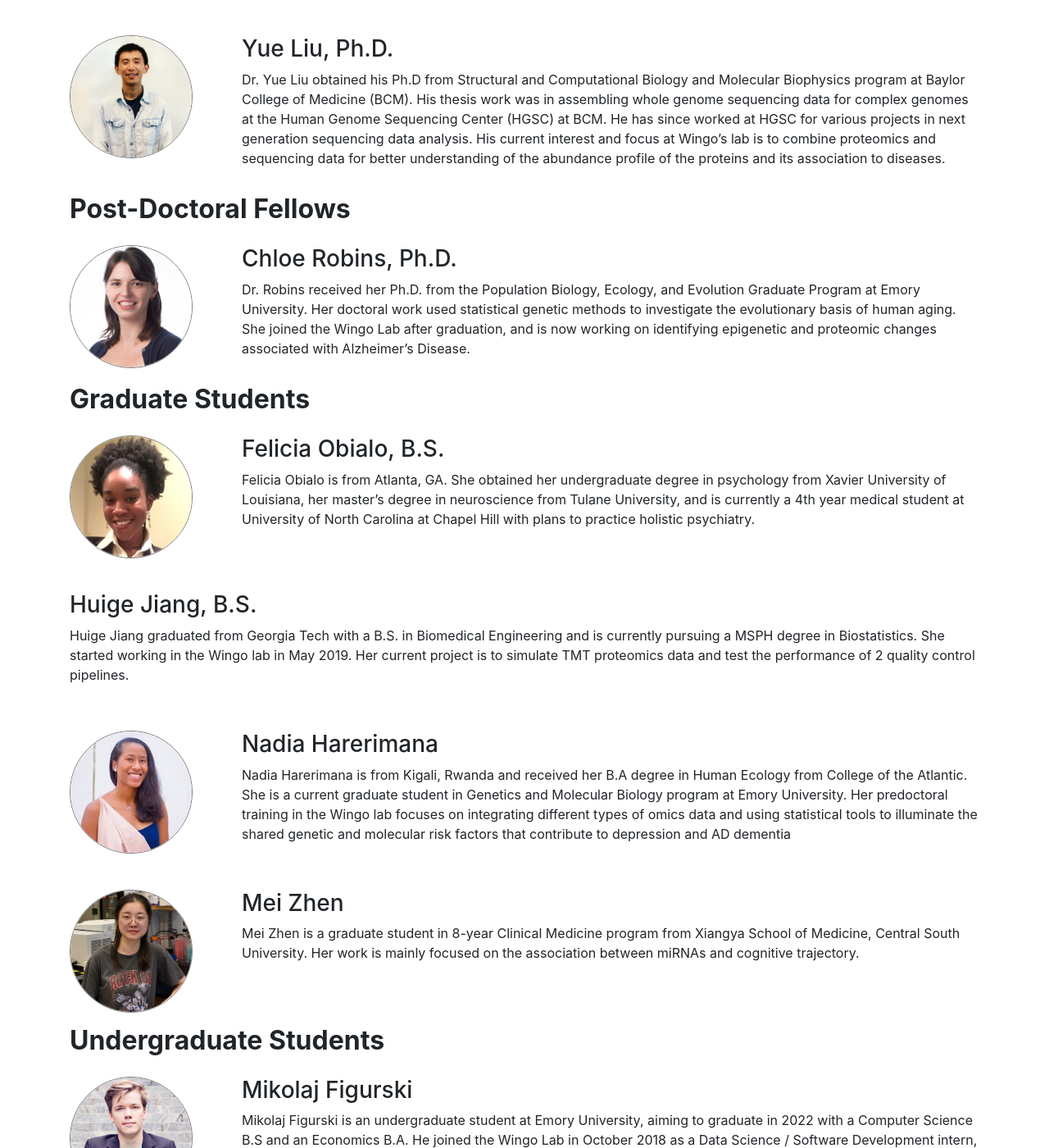
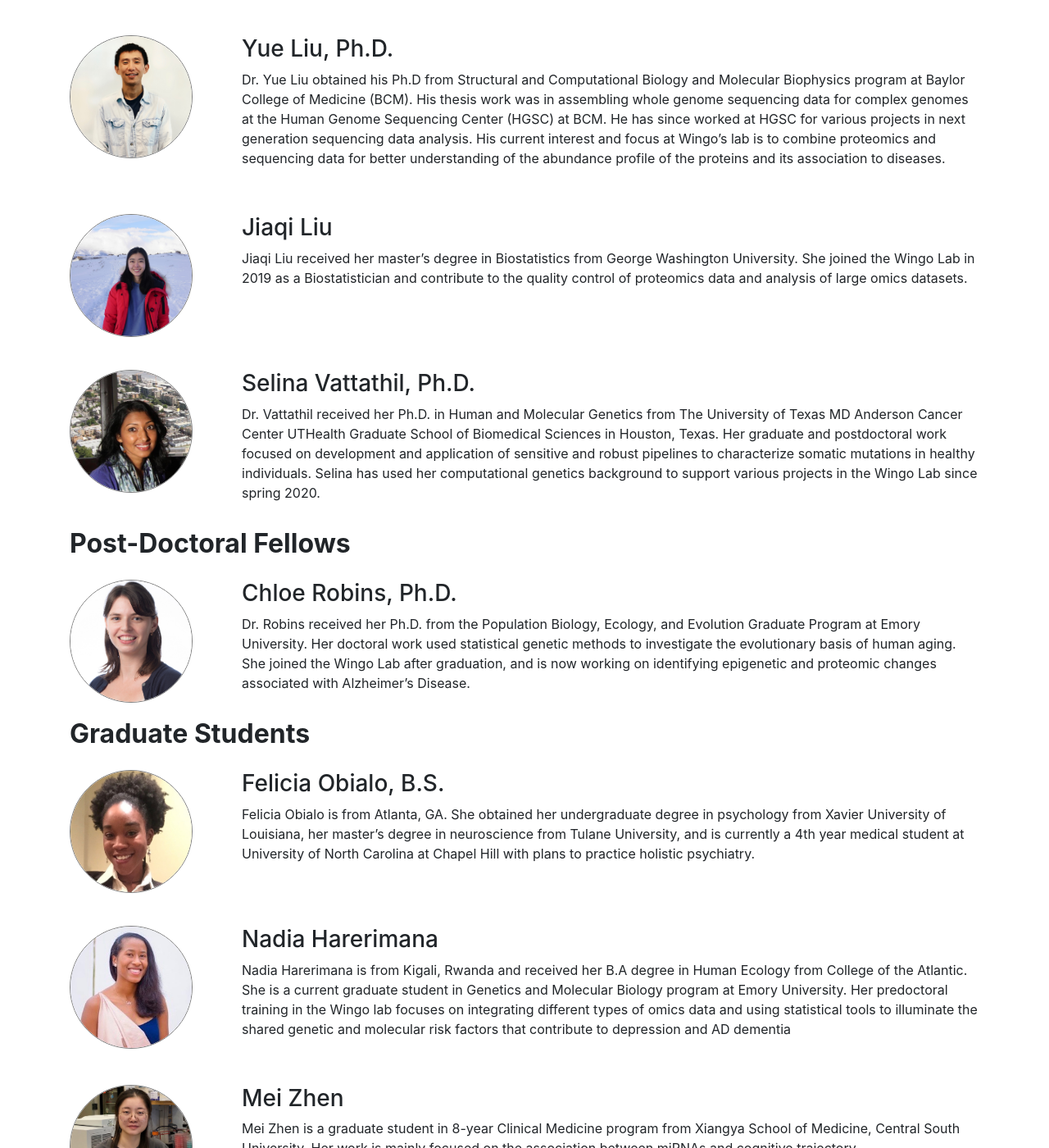
Before and after one commit to wingolab/wingolab.github.io, a Jekyll site: the page built from people.md, in a window 1280 px wide and 1400 px high, scrolled down 1933 px. Shown: the whole window at 82% size. Built offline with Jekyll 4.4.1, drawn with Linux system fonts in a browser that asks for light colours; some of the changed text lies outside the part shown.

Commit message:
Add Jiaqi, Selina, update publications

```diff
--- a/_config.yml
+++ b/_config.yml
@@ -70,6 +70,12 @@ lab_members:
       - pic_name: Yue
         description: Dr. Yue Liu obtained his Ph.D from Structural and Computational Biology and Molecular Biophysics program at Baylor College of Medicine (BCM). His thesis work was in assembling whole genome sequencing data for complex genomes at the Human Genome Sequencing Center (HGSC) at BCM. He has since worked at HGSC for various projects in next generation sequencing data analysis. His current interest and focus at Wingo’s lab is to combine proteomics and sequencing data for better understanding of the abundance profile of the proteins and its association to diseases.
         title: Yue Liu, Ph.D.
+      - pic_name: Jiaqi
+        description: Jiaqi Liu received her master’s degree in Biostatistics from George Washington University. She joined the Wingo Lab in 2019 as a Biostatistician and contribute to the quality control of proteomics data and analysis of large omics datasets.
+        title: Jiaqi Liu
+      - pic_name: Selina
+        description: Dr. Vattathil received her Ph.D. in Human and Molecular Genetics from The University of Texas MD Anderson Cancer Center UTHealth Graduate School of Biomedical Sciences in Houston, Texas. Her graduate and postdoctoral work focused on development and application of sensitive and robust pipelines to characterize somatic mutations in healthy individuals. Selina has used her computational genetics background to support various projects in the Wingo Lab since spring 2020.
+        title: Selina Vattathil, Ph.D.
   - category: "Post-Doctoral Fellows"
     people:
       - pic_name: Chloe
@@ -80,8 +86,6 @@ lab_members:
       - pic_name: Felicia
         description: Felicia Obialo is from Atlanta, GA. She obtained her undergraduate degree in psychology from Xavier University of Louisiana, her master’s degree in neuroscience from Tulane University, and is currently a 4th year medical student at University of North Carolina at Chapel Hill with plans to practice holistic psychiatry.
         title: Felicia Obialo, B.S.
-      - description: Huige Jiang graduated from Georgia Tech with a B.S. in Biomedical Engineering and is currently pursuing a MSPH degree in Biostatistics. She started working in the Wingo lab in May 2019. Her current project is to simulate TMT proteomics data and test the performance of 2 quality control pipelines.
-        title: Huige Jiang, B.S.
       - pic_name: Nadia
         description: Nadia Harerimana is from Kigali, Rwanda and received her B.A degree in Human Ecology from College of the Atlantic. She is a current graduate student in Genetics and Molecular Biology program at Emory University. Her predoctoral training in the Wingo lab focuses on integrating different types of omics data and using statistical tools to illuminate the shared genetic and molecular risk factors that contribute to depression and AD dementia
         title: Nadia Harerimana
--- a/people.md
+++ b/people.md
@@ -114,6 +114,9 @@ aggregated proteins
 
 ## **Alumni**
 
+### Huige Jiang, B.S.
+Huige Jiang graduated from Georgia Tech with a B.S. in Biomedical Engineering and is currently pursuing a MSPH degree in Biostatistics. She started working in the Wingo lab in May 2019. Her current project is to simulate TMT proteomics data and test the performance of 2 quality control pipelines.
+
 ### Melissa Armendariz, B.S.
 Ms. Armendariz Ms. Armendariz graduated from Virginia Tech with a B.S. in Biochemistry and a minor in Chemistry and Psychology. She was a research coordinator for the Wingo lab from 2016-2019. She left to work for a private company in Georgia.
 
```
Also changed, not shown: publications.md (+5 -0 lines), assets/Jiaqi.jpg (added), assets/Selina-orig.png (added), assets/Selina.jpg (added), 1 other file.
